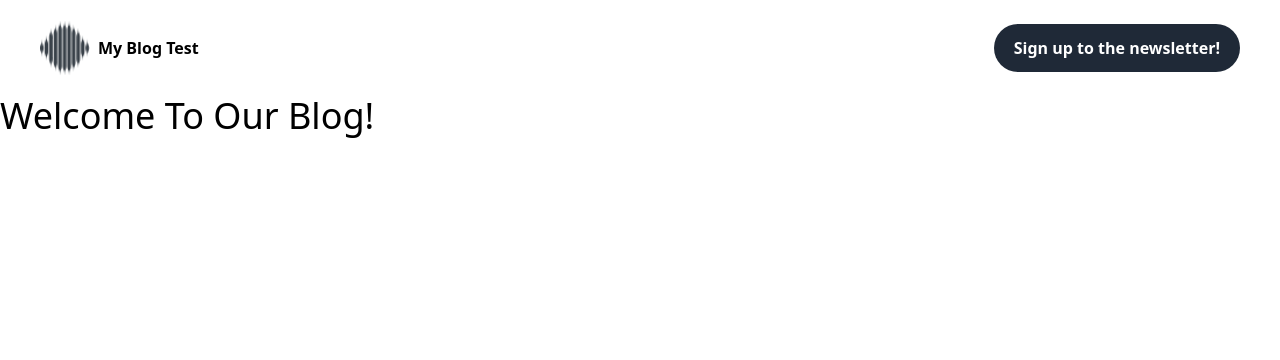
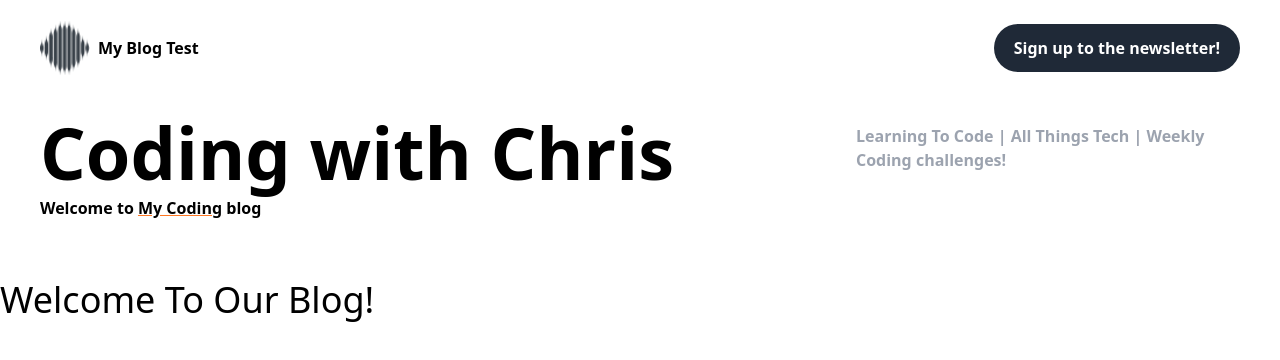
Before and after one commit to Birrellc/project-blog-nextjs, a Next.js app: page / in a window 1280 px wide. Shown: the top 360 px of the page. Built offline with nearby package versions, Linux system fonts and the light colour scheme.

Commit message:
Feat: created & added the banner component

```diff
--- a/app/(user)/layout.tsx
+++ b/app/(user)/layout.tsx
@@ -1,4 +1,5 @@
 import '../../app/globals.css';
+import Banner from '../components/Banner';
 import Header from '../components/Header';
 
 export const metadata = {
@@ -15,6 +16,7 @@
     <html lang='en'>
       <body>
         <Header />
+        <Banner />
         {children}
       </body>
     </html>
--- /dev/null
+++ b/app/components/Banner.tsx
@@ -0,0 +1,23 @@
+import React from 'react';
+
+const Banner = () => {
+  return (
+    <div className='flex flex-col lg:flex-row lg:space-x-5 justify-between font-bold mb-10 px-10 py-5'>
+      <div>
+        <h1 className='text-7xl'>Coding with Chris</h1>
+        <h2 className='mt-5 md:mt-2'>
+          Welcome to{' '}
+          <span className='underline decoration-3 decoration-[#f72]'>
+            My Coding
+          </span>{' '}
+          blog
+        </h2>
+      </div>
+      <p className='mt-5 md:mt-2 text-gray-400 max-w-sm'>
+        Learning To Code | All Things Tech | Weekly Coding challenges!
+      </p>
+    </div>
+  );
+};
+
+export default Banner;
```
